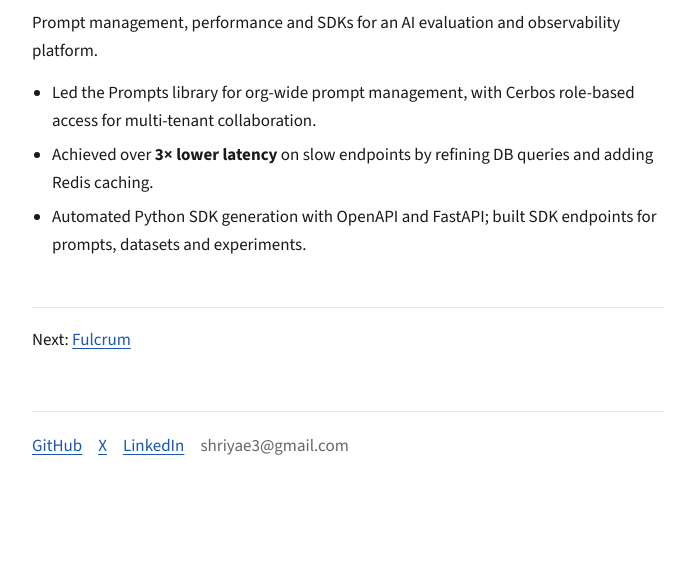
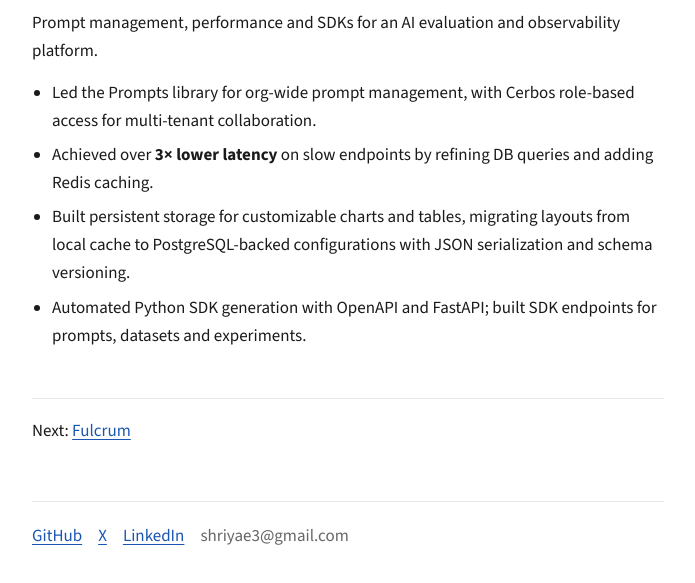
Before and after one commit to shriya1111/shriya1111.github.io, a plain HTML site: page work/galileo/index.html in a window 1280 px wide. Shown: the part 209-792 px from the top of the page, without its empty margins (292-987 px from the left). Drawn offline with nearby package versions, Linux system fonts and the light colour scheme.

Commit message:
Add a point each to Galileo and Fulcrum
Co-Authored-By: Claude Opus 5.5 <noreply@anthropic.com>
Claude-Session: https://claude.ai/code/session_0131zGu2QDnKwXzh2uTHZRLo

```diff
--- a/work/galileo/index.html
+++ b/work/galileo/index.html
@@ -69,6 +69,7 @@ footer a{margin-right:16px}
   <ul>
     <li>Led the Prompts library for org-wide prompt management, with Cerbos role-based access for multi-tenant collaboration.</li>
     <li>Achieved over <b>3× lower latency</b> on slow endpoints by refining DB queries and adding Redis caching.</li>
+    <li>Built persistent storage for customizable charts and tables, migrating layouts from local cache to PostgreSQL-backed configurations with JSON serialization and schema versioning.</li>
     <li>Automated Python SDK generation with OpenAPI and FastAPI; built SDK endpoints for prompts, datasets and experiments.</li>
   </ul>
 
```
Also changed, not shown: work/fulcrum/index.html (+1 -0 lines).
